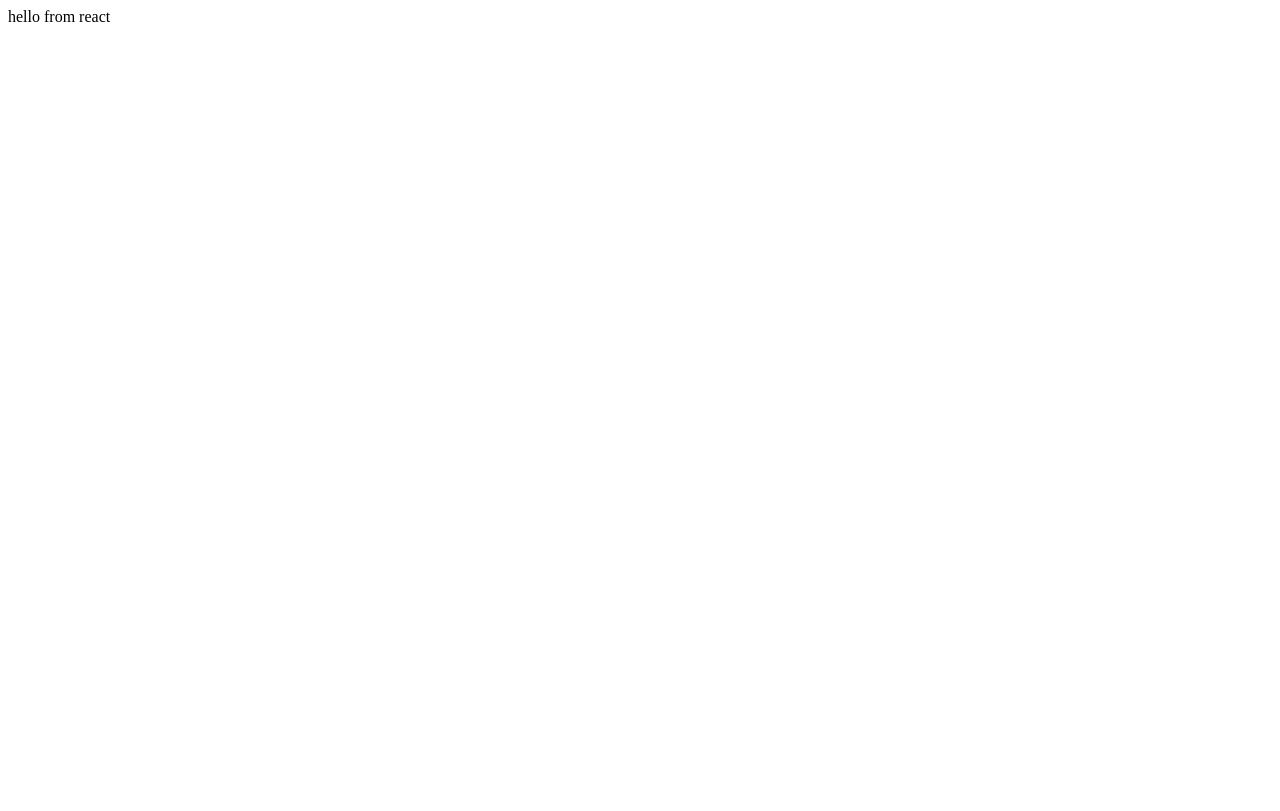
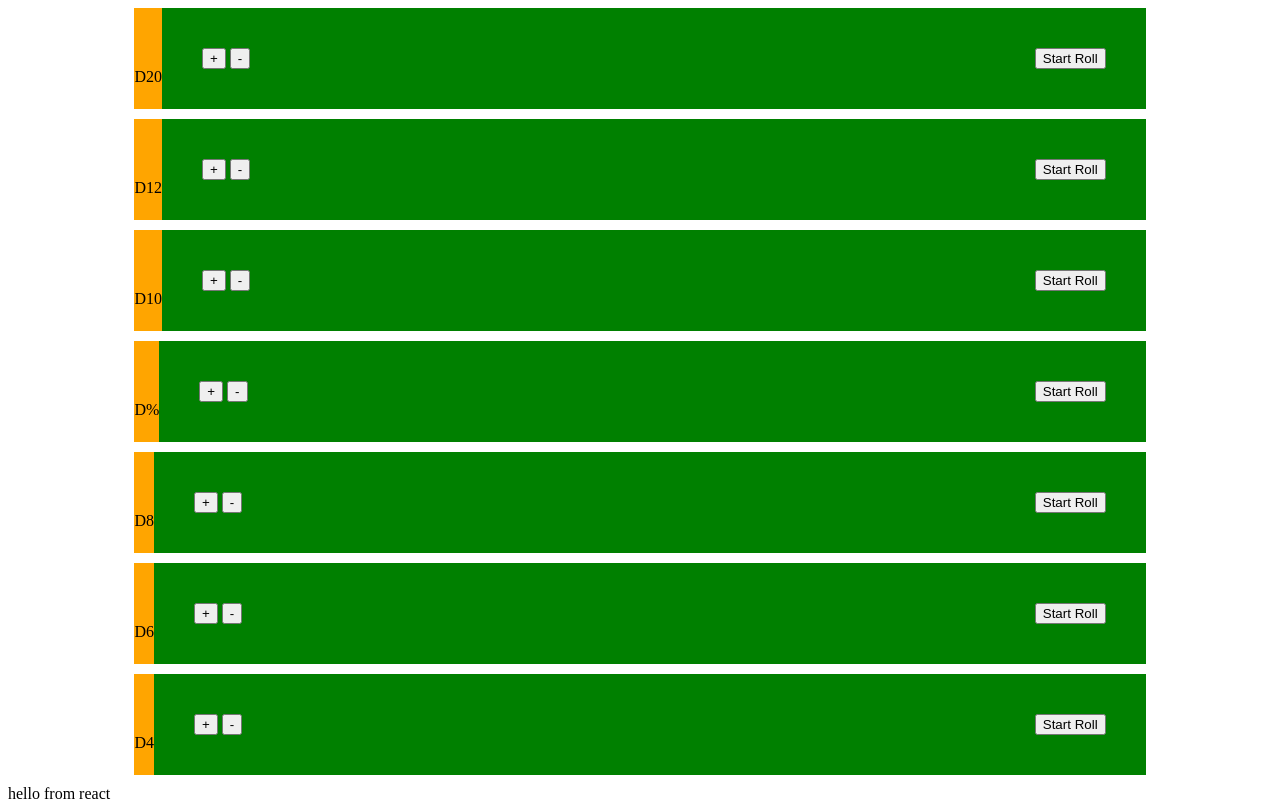
Before and after one commit to alphabravoab/dm-screen, a React (Vite) app: page / in a window 1280 px wide. Built offline with nearby package versions, Linux system fonts and the light colour scheme.

Commit message:
working on styling of dice

```diff
--- a/package.json
+++ b/package.json
@@ -11,7 +11,8 @@
   "license": "ISC",
   "dependencies": {
     "react": "^16.13.1",
-    "react-dom": "^16.13.1"
+    "react-dom": "^16.13.1",
+    "react-jss": "^10.4.0"
   },
   "devDependencies": {
     "@babel/core": "^7.10.5",
--- a/src/App.js
+++ b/src/App.js
@@ -1,8 +1,9 @@
 import React from "react"
-
+import DiceContainer from './components/DiceContainer'
 const App = () => {
     return (
         <div>
+            <DiceContainer />
             hello from react
         </div>
     )
--- /dev/null
+++ b/src/components/Dice.js
@@ -0,0 +1,37 @@
+import React from 'react'
+import {withStyles} from 'react-jss'
+
+const styles = {
+    diceFlag: {
+        width: '40px',
+        backgroundColor: '#b80b0b',
+        color: 'white',
+        height: '20px',
+        textAlign: 'center',
+        padding: '20px 0',
+        display: 'flex',
+        justifyContent: 'space-between',
+    },
+    stripe: {
+        height: '20px',
+        alignSelf: 'flex-start',
+        width: '5px',
+        backgroundColor: 'blue',
+    },
+    bottom: {
+        height: 0,
+        borderLeft: "10px solid transparent",
+        borderRight: "10px solid transparent",
+        borderTop: "10px solid #b80b0b"
+    }
+}
+
+const Dice = ({value, classes}) => {
+    return(<div>
+        <div className={classes.diceFlag}><div className={classes.stripe}></div>{value}<div className={classes.stripe}></div></div>
+        <div className={classes.bottom}></div>
+        </div>
+    )
+}
+
+export default withStyles(styles)(Dice)
--- /dev/null
+++ b/src/components/DiceContainer.js
@@ -0,0 +1,36 @@
+import React, { useState } from 'react'
+import {withStyles} from 'react-jss'
+import DiceRoll from './DiceRoll'
+
+const styles = {
+    diceRow: {
+        display: 'flex',
+        width: '80%',
+        marginLeft: 'auto',
+        marginRight: 'auto',
+        backgroundColor: 'orange',
+        marginBottom: '10px',
+        textAlign: 'center',
+        justifyContent: 'space-evenly',
+    },
+    kind: {
+        marginTop: '60px',
+    }
+}
+
+const DiceContainer = ({classes}) => {
+    return (
+        <div>
+            <div className={classes.diceRow}><div className={classes.kind}>D20</div> <DiceRoll sides={20} /></div>
+            <div className={classes.diceRow}><div className={classes.kind}>D12</div> <DiceRoll sides={12} /></div>
+            <div className={classes.diceRow}><div className={classes.kind}>D10</div> <DiceRoll sides={10} /></div>
+            <div className={classes.diceRow}><div className={classes.kind}>D%</div> <DiceRoll sides={100} /></div>
+            <div className={classes.diceRow}><div className={classes.kind}>D8</div> <DiceRoll sides={8} /></div>
+            <div className={classes.diceRow}><div className={classes.kind}>D6</div> <DiceRoll sides={6} /></div>
+            <div className={classes.diceRow}><div className={classes.kind}>D4</div> <DiceRoll sides={4} /></div>
+
+        </div>
+    )
+}
+//
+export default withStyles(styles)(DiceContainer)
--- /dev/null
+++ b/src/components/DiceRoll.js
@@ -0,0 +1,40 @@
+import React, {useState} from 'react'
+import {withStyles} from 'react-jss'
+import Dice from './Dice'
+
+const styles = {
+    diceRow: {
+        display: 'flex',
+        // height: '50px',
+        padding: '40px',
+        justifyContent: 'space-between',
+        width: '100%',
+        backgroundColor: 'green',
+    }
+}
+const DiceRoll = ({sides, classes}) => {
+    const [, startRoll] = useState(false)
+    const [numberOfDice, changeNumberOfDice] = useState(0)
+    const result = () => Math.floor(Math.random()*sides) +1
+    const makeRolls = () => Array(numberOfDice).fill(0).map(result)
+    let rolls = makeRolls()
+
+    const rolling = () => {
+        startRoll(false)
+        // small timeout
+        setTimeout(() => {
+            rolls=makeRolls()
+            startRoll(true), 1
+        }, 10
+        )
+
+    }
+    return (
+        <div className={classes.diceRow}>
+           <div><button onClick={() => changeNumberOfDice(numberOfDice +1)}>+</button> <button onClick={() => changeNumberOfDice(numberOfDice -1)}>-</button> </div>
+           {rolls.map((r, i) => <Dice key={`${r},${i}`} value={r} />)}<button onClick={rolling}>Start Roll</button>
+        </div>
+    )
+}
+
+export default withStyles(styles)(DiceRoll)
```
Also changed, not shown: 1 other file (tests, documents, lock files or other folders).
